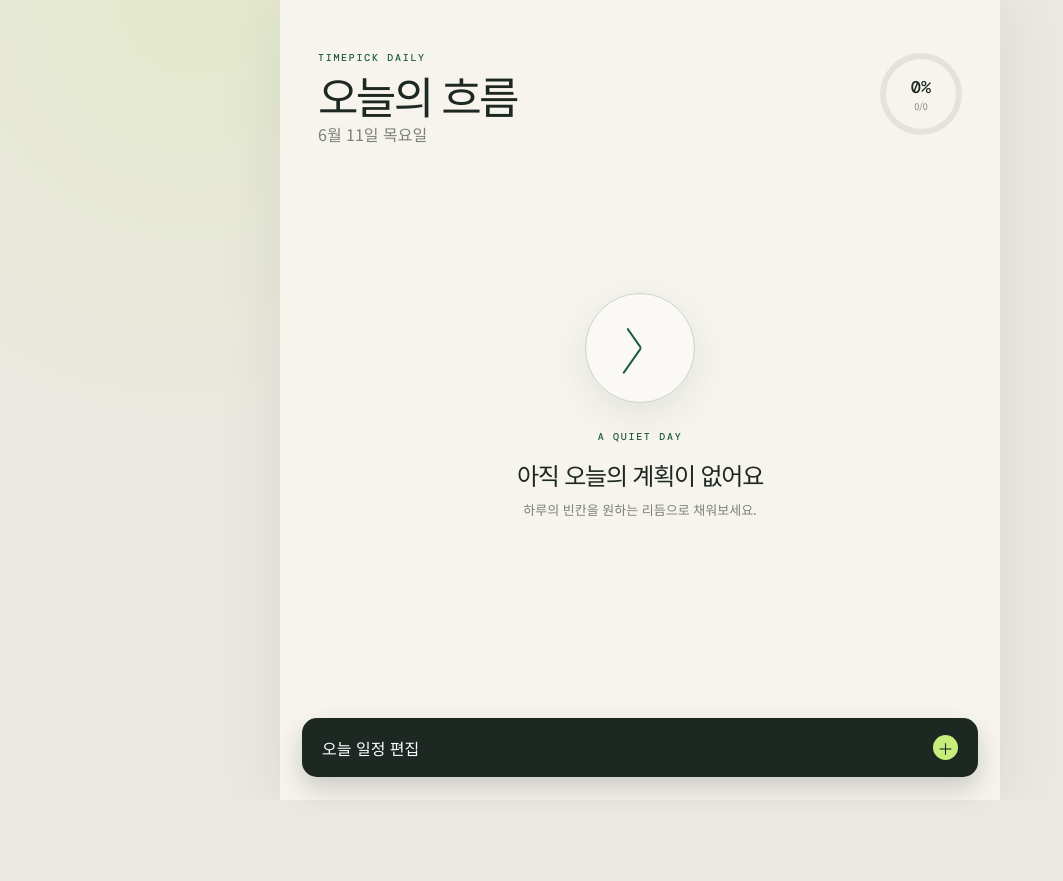
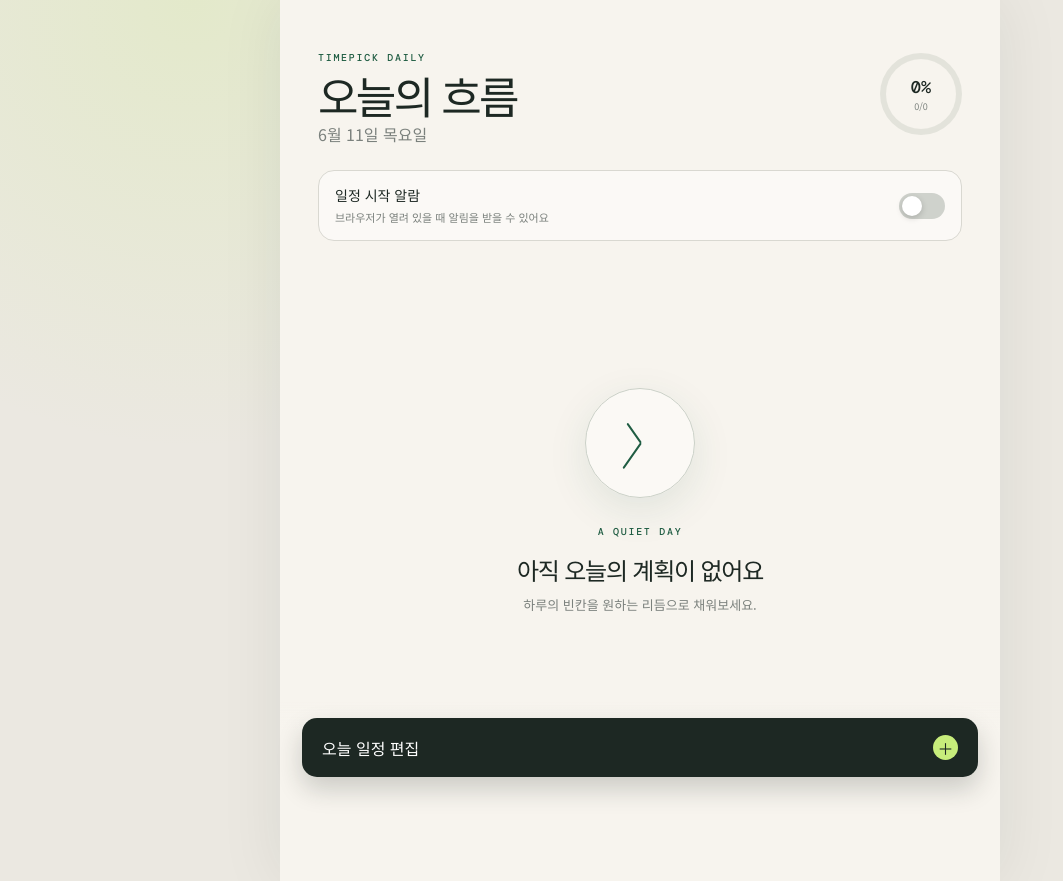
Before and after one commit to htlim07/timepick-daily, a React (Vite) app: page / in a window 1280 px wide. Shown: the whole page, without its empty margins (0-1063 px from the left). Before the commit the page ends 800 px from the top, so only its background shows below. Built offline with nearby package versions, Linux system fonts and the light colour scheme.

Commit message:
feat: add daily reset summary and schedule alarms

```diff
--- a/src/App.tsx
+++ b/src/App.tsx
@@ -7,10 +7,18 @@ import { useScheduleStore } from "./store/scheduleStore";
 export default function App() {
   const [screen, setScreen] = useState<Screen>("main");
   const loadBlocks = useScheduleStore((state) => state.loadBlocks);
+  const checkDailyReset = useScheduleStore((state) => state.checkDailyReset);
 
   useEffect(() => {
     loadBlocks();
   }, [loadBlocks]);
+
+  useEffect(() => {
+    const timer = window.setInterval(checkDailyReset, 30_000);
+    const onVisible = () => { if (document.visibilityState === "visible") checkDailyReset(); };
+    document.addEventListener("visibilitychange", onVisible);
+    return () => { window.clearInterval(timer); document.removeEventListener("visibilitychange", onVisible); };
+  }, [checkDailyReset]);
 
   return screen === "main" ? (
     <MainPage onEdit={() => setScreen("edit")} />
--- a/src/pages/MainPage.tsx
+++ b/src/pages/MainPage.tsx
@@ -1,13 +1,16 @@
+import { useEffect, useState } from "react";
 import { BottomButton } from "../components/BottomButton";
 import { Timeline } from "../components/Timeline";
-import { useScheduleStore } from "../store/scheduleStore";
+import { getTimepickDay, useScheduleStore } from "../store/scheduleStore";
+import { getCurrentTimelineMinute } from "../utils/time";
 
 type MainPageProps = {
   onEdit: () => void;
 };
 
 export function MainPage({ onEdit }: MainPageProps) {
-  const { scheduleBlocks, beginEdit, toggleDone } = useScheduleStore();
+  const { scheduleBlocks, beginEdit, toggleDone, yesterdaySummary, dismissSummary, alarmEnabled, setAlarmEnabled } = useScheduleStore();
+  const [alarmMessage, setAlarmMessage] = useState("");
   const completed = scheduleBlocks.filter((block) => block.isDone).length;
   const progress = scheduleBlocks.length ? Math.round((completed / scheduleBlocks.length) * 100) : 0;
   const today = new Intl.DateTimeFormat("ko-KR", {
@@ -15,6 +18,34 @@ export function MainPage({ onEdit }: MainPageProps) {
     day: "numeric",
     weekday: "long",
   }).format(new Date());
+
+  useEffect(() => {
+    if (!alarmEnabled || !("Notification" in window) || Notification.permission !== "granted") return;
+    const notifyDueBlocks = () => {
+      const now = new Date();
+      const minute = Math.floor(getCurrentTimelineMinute(now));
+      scheduleBlocks.filter((block) => block.startMinute === minute).forEach((block) => {
+        const sentKey = `daily-planner-alarm-sent:${getTimepickDay(now)}:${block.id}`;
+        try {
+          if (localStorage.getItem(sentKey)) return;
+          new Notification("Timepick Daily", { body: `${block.title} 시작 시간이에요.`, tag: sentKey });
+          localStorage.setItem(sentKey, "true");
+        } catch { /* Notification or storage can be restricted. */ }
+      });
+    };
+    notifyDueBlocks();
+    const timer = window.setInterval(notifyDueBlocks, 15_000);
+    return () => window.clearInterval(timer);
+  }, [alarmEnabled, scheduleBlocks]);
+
+  const toggleAlarm = async () => {
+    setAlarmMessage("");
+    if (alarmEnabled) { setAlarmEnabled(false); return; }
+    if (!("Notification" in window)) { setAlarmMessage("이 브라우저는 알림을 지원하지 않아요."); return; }
+    const permission = Notification.permission === "granted" ? "granted" : await Notification.requestPermission();
+    if (permission === "granted") setAlarmEnabled(true);
+    else setAlarmMessage("브라우저 설정에서 알림 권한을 허용해 주세요.");
+  };
 
   return (
     <main className="page-shell">
@@ -31,6 +62,12 @@ export function MainPage({ onEdit }: MainPageProps) {
           </div>
         </div>
       </header>
+
+      <section className="alarm-panel" aria-label="일정 알람 설정">
+        <div><strong>일정 시작 알람</strong><span>{alarmEnabled ? "각 타임 블록 시작에 알려드려요" : "브라우저가 열려 있을 때 알림을 받을 수 있어요"}</span></div>
+        <button type="button" role="switch" aria-checked={alarmEnabled} className={`alarm-switch ${alarmEnabled ? "is-on" : ""}`} onClick={toggleAlarm}><span /></button>
+      </section>
+      {alarmMessage && <p className="alarm-message" role="status">{alarmMessage}</p>}
 
       {scheduleBlocks.length ? (
         <section className="timeline-card">
@@ -64,6 +101,18 @@ export function MainPage({ onEdit }: MainPageProps) {
           <span>＋</span>
         </BottomButton>
       </div>
+
+      {yesterdaySummary && (
+        <div className="summary-backdrop" role="presentation" onMouseDown={(event) => { if (event.target === event.currentTarget) dismissSummary(); }}>
+          <section className="daily-summary" role="dialog" aria-modal="true" aria-labelledby="summary-title">
+            <span className="eyebrow">YESTERDAY'S RECORD</span>
+            <h2 id="summary-title">어제도 수고했어요</h2>
+            <div className="summary-score"><strong>{yesterdaySummary.total ? Math.round((yesterdaySummary.completed / yesterdaySummary.total) * 100) : 0}%</strong><span>{yesterdaySummary.completed} / {yesterdaySummary.total} 완료</span></div>
+            {yesterdaySummary.completedTitles.length > 0 ? <ul>{yesterdaySummary.completedTitles.map((title, index) => <li key={`${title}-${index}`}>✓ {title}</li>)}</ul> : <p>완료 체크는 없었지만, 새로운 하루는 다시 시작할 수 있어요.</p>}
+            <button type="button" className="summary-confirm" onClick={dismissSummary}>오늘 시작하기</button>
+          </section>
+        </div>
+      )}
     </main>
   );
 }
--- a/src/store/scheduleStore.ts
+++ b/src/store/scheduleStore.ts
@@ -4,103 +4,104 @@ import { BLOCK_COLORS } from "../utils/colors";
 import { DAY_MINUTES } from "../utils/time";
 
 export const STORAGE_KEY = "daily-planner-schedule-blocks";
+const DAY_KEY = "daily-planner-active-day";
+const SUMMARY_KEY = "daily-planner-yesterday-summary";
+const SUMMARY_SEEN_KEY = "daily-planner-summary-seen";
+export const ALARM_KEY = "daily-planner-alarm-enabled";
+
+export type DailySummary = {
+  day: string;
+  completed: number;
+  total: number;
+  completedTitles: string[];
+};
+
+/** A Timepick day starts at 06:00 in the device's local timezone. */
+export function getTimepickDay(date = new Date()) {
+  const shifted = new Date(date);
+  shifted.setHours(shifted.getHours() - 6);
+  return `${shifted.getFullYear()}-${String(shifted.getMonth() + 1).padStart(2, "0")}-${String(shifted.getDate()).padStart(2, "0")}`;
+}
+
+function storageGet(key: string) {
+  try { return localStorage.getItem(key); } catch { return null; }
+}
+
+function storageSet(key: string, value: string) {
+  try { localStorage.setItem(key, value); } catch { /* unavailable storage */ }
+}
 
 function saveBlocks(blocks: ScheduleBlock[]) {
-  try {
-    localStorage.setItem(STORAGE_KEY, JSON.stringify(blocks));
-  } catch {
-    // Storage can be unavailable in private browsing or restricted environments.
-  }
+  storageSet(STORAGE_KEY, JSON.stringify(blocks));
 }
 
 function loadBlocksFromStorage(): ScheduleBlock[] {
   try {
-    const saved = localStorage.getItem(STORAGE_KEY);
+    const saved = storageGet(STORAGE_KEY);
     if (!saved) return [];
-
     const parsed: unknown = JSON.parse(saved);
     if (!Array.isArray(parsed)) return [];
-
     return parsed.flatMap((value, index) => {
-      if (
-        typeof value !== "object" ||
-        value === null ||
-        !("id" in value) ||
-        !("title" in value) ||
-        !("startMinute" in value) ||
-        !("endMinute" in value) ||
-        !("isDone" in value) ||
-        typeof value.id !== "string" ||
-        typeof value.title !== "string" ||
-        typeof value.startMinute !== "number" ||
-        typeof value.endMinute !== "number" ||
-        typeof value.isDone !== "boolean" ||
-        value.startMinute < 0 ||
-        value.endMinute > DAY_MINUTES ||
-        value.startMinute >= value.endMinute
-      ) {
-        return [];
-      }
-
-      const color =
-        "color" in value &&
-        typeof value.color === "string" &&
-        BLOCK_COLORS.includes(value.color as ScheduleBlock["color"])
-          ? (value.color as ScheduleBlock["color"])
-          : BLOCK_COLORS[index % BLOCK_COLORS.length];
-
+      if (typeof value !== "object" || value === null || !("id" in value) || !("title" in value) || !("startMinute" in value) || !("endMinute" in value) || !("isDone" in value) || typeof value.id !== "string" || typeof value.title !== "string" || typeof value.startMinute !== "number" || typeof value.endMinute !== "number" || typeof value.isDone !== "boolean" || value.startMinute < 0 || value.endMinute > DAY_MINUTES || value.startMinute >= value.endMinute) return [];
+      const color = "color" in value && typeof value.color === "string" && BLOCK_COLORS.includes(value.color as ScheduleBlock["color"]) ? value.color as ScheduleBlock["color"] : BLOCK_COLORS[index % BLOCK_COLORS.length];
       return [{ ...value, color } as ScheduleBlock];
     });
-  } catch {
-    return [];
-  }
+  } catch { return []; }
+}
+
+function loadSummary(): DailySummary | null {
+  try {
+    const value: unknown = JSON.parse(storageGet(SUMMARY_KEY) ?? "null");
+    if (!value || typeof value !== "object" || !("day" in value) || !("completed" in value) || !("total" in value) || !("completedTitles" in value) || typeof value.day !== "string" || typeof value.completed !== "number" || typeof value.total !== "number" || !Array.isArray(value.completedTitles)) return null;
+    return value as DailySummary;
+  } catch { return null; }
 }
 
 type ScheduleState = {
   scheduleBlocks: ScheduleBlock[];
   draftBlocks: ScheduleBlock[];
+  yesterdaySummary: DailySummary | null;
+  alarmEnabled: boolean;
   beginEdit: () => void;
   addDraft: (block: ScheduleBlock) => void;
-  updateDraft: (
-    id: string,
-    updates: Pick<ScheduleBlock, "title" | "color" | "startMinute" | "endMinute">,
-  ) => void;
+  updateDraft: (id: string, updates: Pick<ScheduleBlock, "title" | "color" | "startMinute" | "endMinute">) => void;
   removeDraft: (id: string) => void;
   commitDraft: () => void;
   toggleDone: (id: string) => void;
   loadBlocks: () => void;
+  checkDailyReset: () => void;
+  dismissSummary: () => void;
+  setAlarmEnabled: (enabled: boolean) => void;
 };
 
 export const useScheduleStore = create<ScheduleState>((set, get) => ({
-  scheduleBlocks: [],
-  draftBlocks: [],
-  beginEdit: () =>
-    set((state) => ({
-      draftBlocks: state.scheduleBlocks.map((block) => ({ ...block })),
-    })),
-  addDraft: (block) =>
-    set((state) => ({ draftBlocks: [...state.draftBlocks, block] })),
-  updateDraft: (id, updates) =>
-    set((state) => ({
-      draftBlocks: state.draftBlocks.map((block) =>
-        block.id === id ? { ...block, ...updates } : block,
-      ),
-    })),
-  removeDraft: (id) =>
-    set((state) => ({
-      draftBlocks: state.draftBlocks.filter((block) => block.id !== id),
-    })),
-  commitDraft: () => {
-    const blocks = get().draftBlocks.map((block) => ({ ...block }));
+  scheduleBlocks: [], draftBlocks: [], yesterdaySummary: null, alarmEnabled: storageGet(ALARM_KEY) === "true",
+  beginEdit: () => set((state) => ({ draftBlocks: state.scheduleBlocks.map((block) => ({ ...block })) })),
+  addDraft: (block) => set((state) => ({ draftBlocks: [...state.draftBlocks, block] })),
+  updateDraft: (id, updates) => set((state) => ({ draftBlocks: state.draftBlocks.map((block) => block.id === id ? { ...block, ...updates } : block) })),
+  removeDraft: (id) => set((state) => ({ draftBlocks: state.draftBlocks.filter((block) => block.id !== id) })),
+  commitDraft: () => { const blocks = get().draftBlocks.map((block) => ({ ...block })); set({ scheduleBlocks: blocks }); saveBlocks(blocks); },
+  toggleDone: (id) => { const blocks = get().scheduleBlocks.map((block) => block.id === id ? { ...block, isDone: !block.isDone } : block); set({ scheduleBlocks: blocks }); saveBlocks(blocks); },
+  loadBlocks: () => {
+    const blocks = loadBlocksFromStorage();
     set({ scheduleBlocks: blocks });
-    saveBlocks(blocks);
+    get().checkDailyReset();
   },
-  toggleDone: (id) => {
-    const blocks = get().scheduleBlocks.map((block) =>
-        block.id === id ? { ...block, isDone: !block.isDone } : block,
-    );
-    set({ scheduleBlocks: blocks });
-    saveBlocks(blocks);
+  checkDailyReset: () => {
+    const currentDay = getTimepickDay();
+    const storedDay = storageGet(DAY_KEY);
+    if (!storedDay) { storageSet(DAY_KEY, currentDay); return; }
+    if (storedDay === currentDay) return;
+    const previous = get().scheduleBlocks;
+    const summary: DailySummary = { day: storedDay, completed: previous.filter((block) => block.isDone).length, total: previous.length, completedTitles: previous.filter((block) => block.isDone).map((block) => block.title) };
+    const reset = previous.map((block) => ({ ...block, isDone: false }));
+    storageSet(SUMMARY_KEY, JSON.stringify(summary)); storageSet(DAY_KEY, currentDay); saveBlocks(reset);
+    set({ scheduleBlocks: reset, yesterdaySummary: summary });
   },
-  loadBlocks: () => set({ scheduleBlocks: loadBlocksFromStorage() }),
+  dismissSummary: () => { const summary = get().yesterdaySummary; if (summary) storageSet(SUMMARY_SEEN_KEY, summary.day); set({ yesterdaySummary: null }); },
+  setAlarmEnabled: (enabled) => { storageSet(ALARM_KEY, String(enabled)); set({ alarmEnabled: enabled }); },
 }));
+
+// Restore an unseen summary even when the page was closed immediately after reset.
+const summary = loadSummary();
+if (summary && storageGet(SUMMARY_SEEN_KEY) !== summary.day) useScheduleStore.setState({ yesterdaySummary: summary });
--- a/src/styles/global.css
+++ b/src/styles/global.css
@@ -130,6 +130,38 @@ button {
 .timeline-card {
   padding: 13px 13px 18px;
 }
+
+.alarm-panel {
+  display: flex;
+  align-items: center;
+  justify-content: space-between;
+  gap: 16px;
+  margin-top: 24px;
+  border: 1px solid var(--line);
+  border-radius: 16px;
+  padding: 14px 16px;
+  background: rgba(255, 255, 255, 0.52);
+}
+
+.alarm-panel div { display: flex; flex-direction: column; gap: 3px; }
+.alarm-panel strong { font-size: 14px; }
+.alarm-panel span, .alarm-message { color: var(--muted); font-size: 11px; }
+.alarm-switch { position: relative; width: 46px; height: 26px; flex: 0 0 auto; border: 0; border-radius: 99px; padding: 3px; background: #cfd2cc; transition: background 150ms ease; }
+.alarm-switch span { display: block; width: 20px; height: 20px; border-radius: 50%; background: white; box-shadow: 0 2px 6px rgba(0,0,0,.18); transition: transform 150ms ease; }
+.alarm-switch.is-on { background: var(--green); }
+.alarm-switch.is-on span { transform: translateX(20px); }
+.alarm-message { margin: 8px 4px 0; color: #a6443e; }
+
+.summary-backdrop { position: fixed; z-index: 50; inset: 0; display: grid; place-items: center; padding: 22px; background: rgba(22, 31, 26, .58); backdrop-filter: blur(5px); }
+.daily-summary { width: min(100%, 420px); border-radius: 26px; padding: 28px; background: var(--paper); box-shadow: 0 24px 80px rgba(0,0,0,.24); }
+.daily-summary h2 { margin: 7px 0 20px; font-size: 28px; letter-spacing: -.04em; }
+.summary-score { display: flex; align-items: baseline; gap: 12px; border-radius: 18px; padding: 20px; background: #e7efd9; }
+.summary-score strong { color: var(--green); font-family: "DM Mono", monospace; font-size: 36px; }
+.summary-score span { color: var(--muted); font-size: 13px; }
+.daily-summary ul { max-height: 180px; overflow: auto; margin: 18px 0 0; padding: 0; list-style: none; }
+.daily-summary li { border-bottom: 1px solid var(--line); padding: 10px 2px; font-size: 14px; }
+.daily-summary > p { margin: 18px 0 0; color: var(--muted); font-size: 14px; line-height: 1.6; }
+.summary-confirm { width: 100%; margin-top: 22px; border: 0; border-radius: 13px; padding: 14px; color: white; font-weight: 700; background: var(--green); }
 
 .section-heading {
   display: flex;
```
